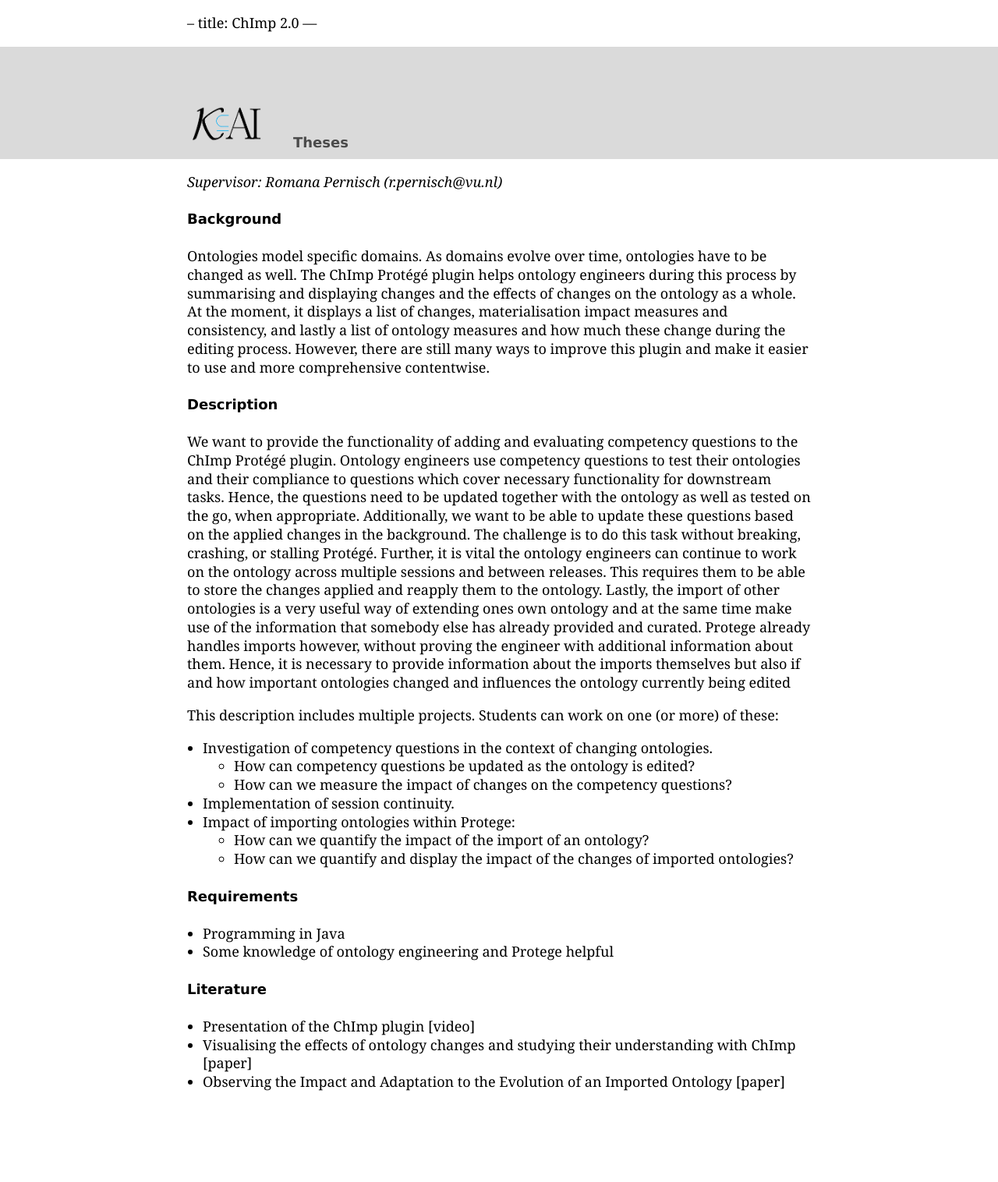
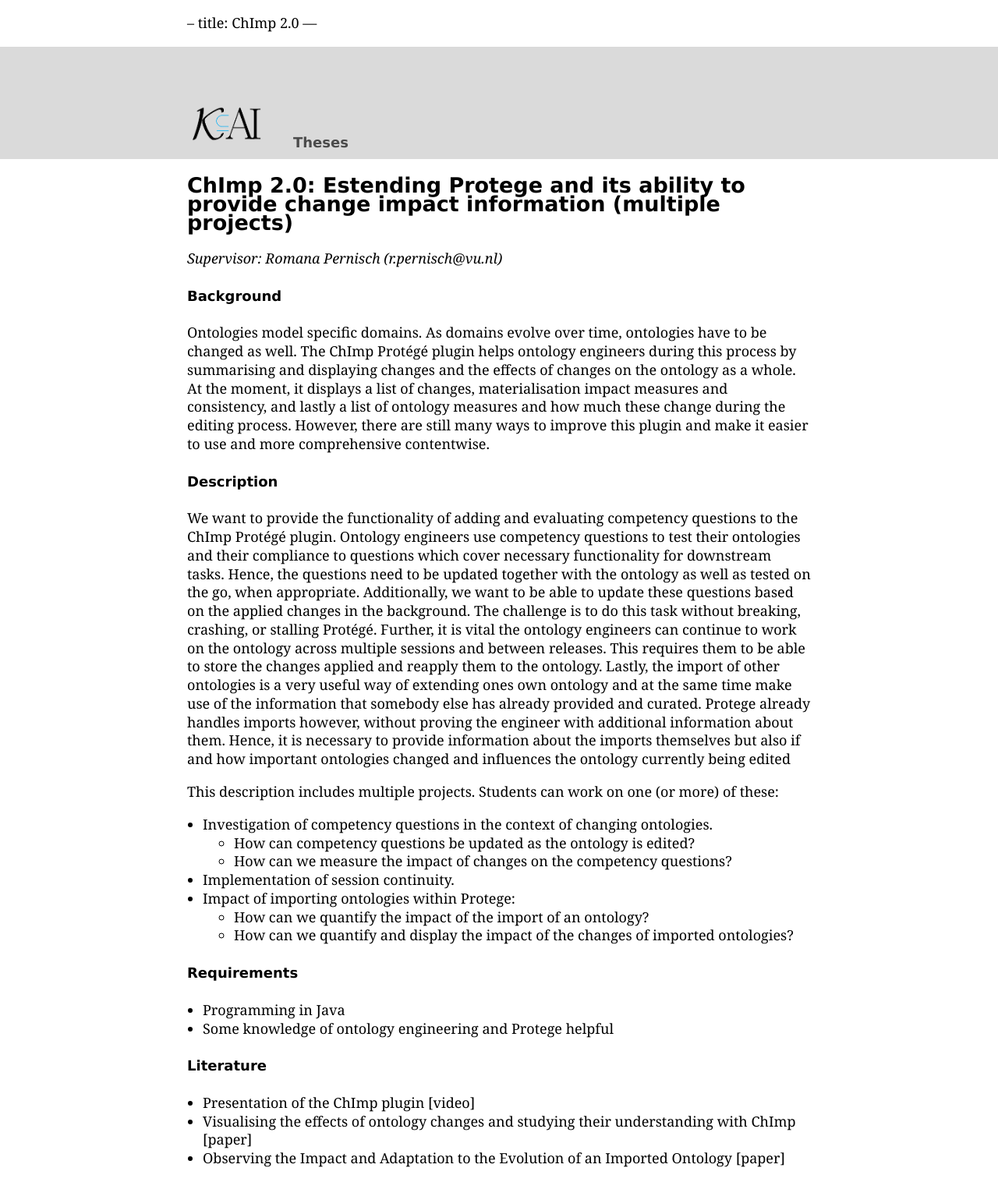
Before and after one commit to kai-vu/site, a Jekyll site: the page built from theses/chimp.md, in a window 1280 px wide. Shown: the whole page at 78% size. Built offline with Jekyll 4.4.1, drawn with Linux system fonts in a browser that asks for light colours; our own code applies the rules of GitHub Pages for plain Markdown files; before the commit the page ends 1418 px from its top, so only the background shows below that.

Commit message:
adding cflw theses

```diff
--- a/theses/chimp.md
+++ b/theses/chimp.md
@@ -7,6 +7,7 @@
     <li><a href="https://kai.cs.vu.nl/theses/">Theses</a></li>
 </ul></nav>
 
+## ChImp 2.0: Estending Protege and its ability to provide change impact information (multiple projects)
 *Supervisor: Romana Pernisch (r.pernisch@vu.nl)*
 
 #### Background
--- a/theses/style.css
+++ b/theses/style.css
@@ -93,6 +93,10 @@
 	color: #0089CF;
 }
 
-h1, h2, h3, h4, summary {
+h1, h2, h3, h4 {
 	font-family: Verdana, sans-serif;
 }
+
+summary {
+	font-weight: bold;
+}
```
Also changed, not shown: theses/cflw_activelearning.md (added, +35 -0 lines), theses/cflw_onto.md (+5 -5 lines).
